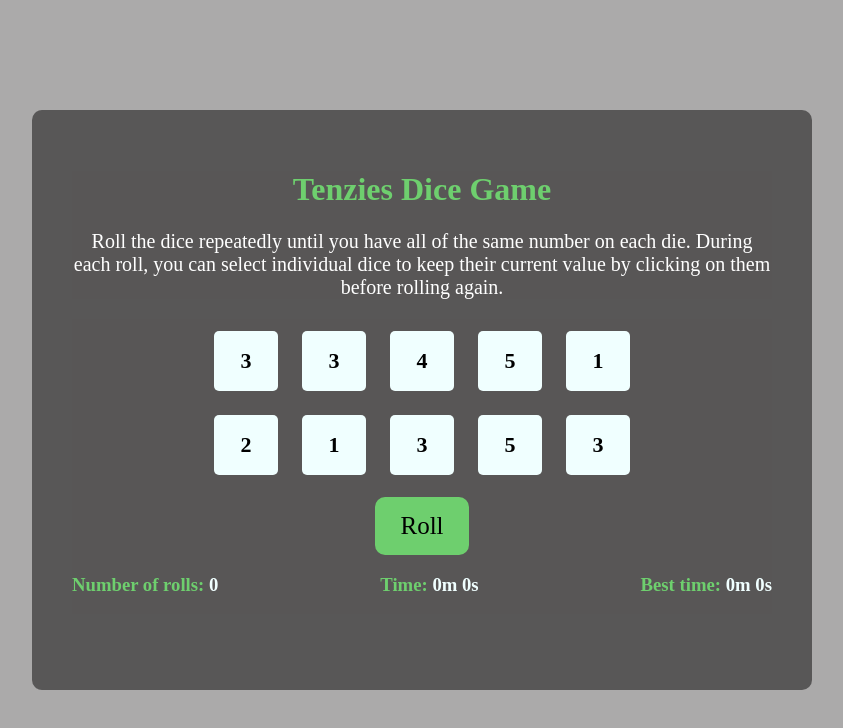
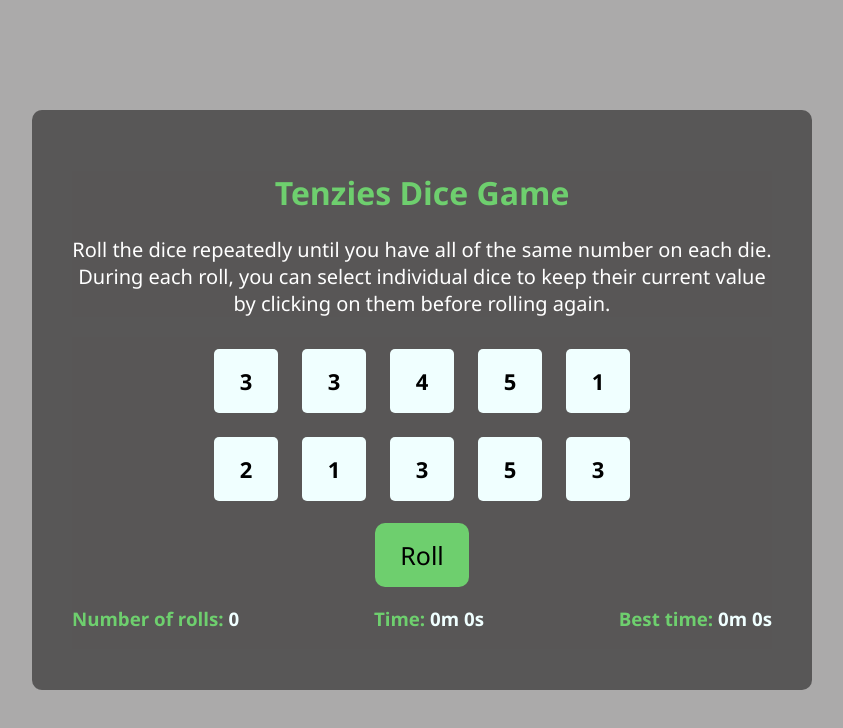
Before and after one commit to fraciah/tenzies, a React (Vite) app: page / in a window 1280 px wide. Shown: the top 728 px of the page, without its empty margins (218-1061 px from the left). Built offline with nearby package versions, Linux system fonts and the light colour scheme.

Commit message:
Changed font

```diff
--- a/src/styles.css
+++ b/src/styles.css
@@ -1,6 +1,6 @@
 *{
     background-color: rgba(88, 87, 87, 0.5);
-    font-family: cursive;
+    font-family: 'Segoe UI', Tahoma, Geneva, Verdana, sans-serif;
 }
 .tenzies-text{
     text-align: center;
```
